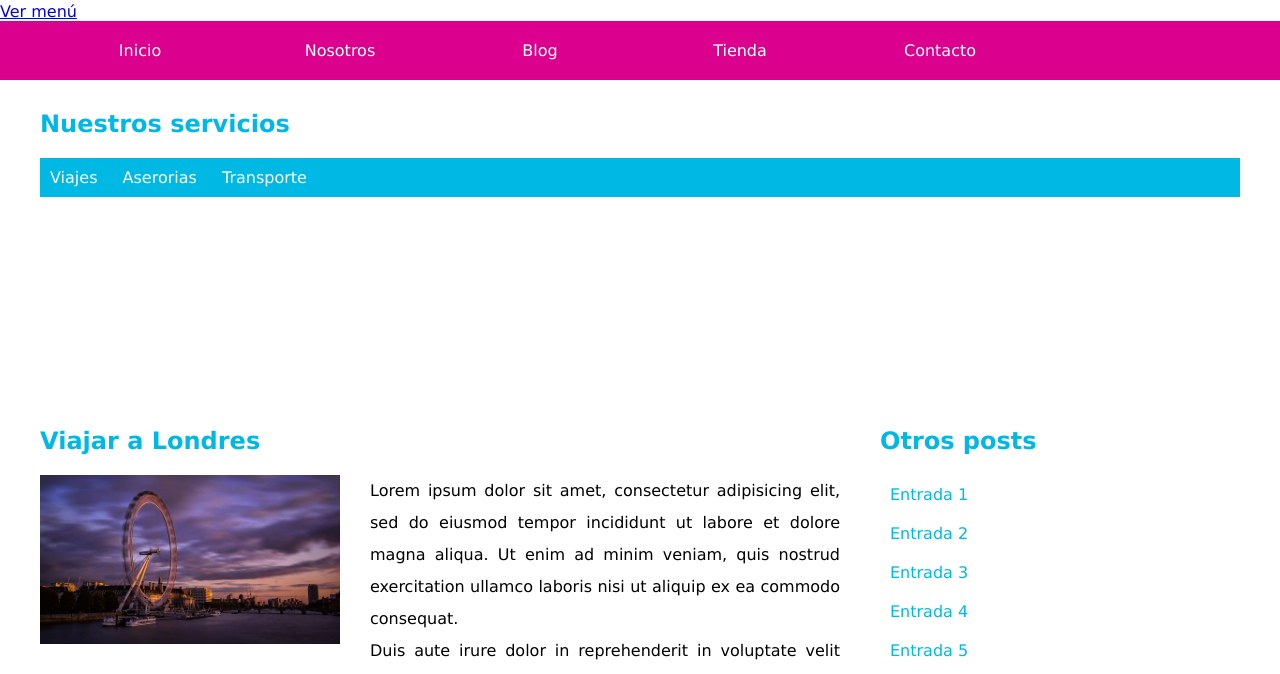
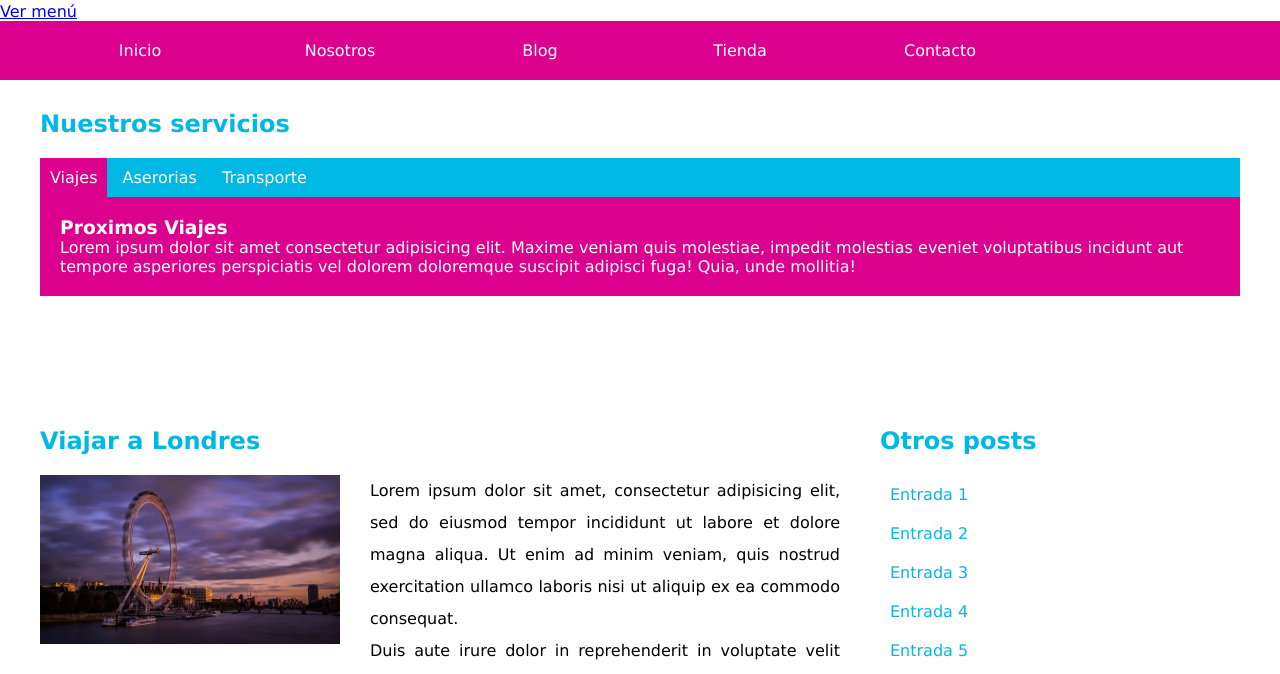
Before and after one commit to Juancaceres963/Aprendiendo-jQuery, a plain HTML site: page index.html in a window 1280 px wide. Both pictures are taken after a click on the link "Viajes". Shown: the part 122-796 px from the top of the page. Drawn offline with Linux system fonts and the light colour scheme.

Commit message:
Nav desplegable con jQuery

```diff
--- a/css/estilos.css
+++ b/css/estilos.css
@@ -15,7 +15,7 @@ header {
   padding: 20px 0;
 }
 .activo {
-    border: 5px solid yellow;
+    background-color: #db008d;
 }
 div.contenedor {
   width: 1200px;
@@ -100,9 +100,10 @@ div.nuestros-servicios > div {
   position: absolute;
   left: 0;
   top: 0;
-  background-color: #e1e1e1;
+  background-color: #db008d;
   padding: 20px;
   display: none;
+  color: #ffffff;
 }
 /** Entradas de post**/
 article {
--- a/index.html
+++ b/index.html
@@ -44,9 +44,9 @@
     <div class="contenedor servicios">
       <h2>Nuestros servicios</h2>
       <nav>
-        <a href="#" id="viajes">Viajes</a>
-        <a href="#" id="aserorias">Aserorias</a>
-        <a href="#" id="transporte">Transporte</a>
+        <a href="#viajes">Viajes</a>
+        <a href="#aserorias">Aserorias</a>
+        <a href="#transporte">Transporte</a>
       </nav>
       <div class="nuestros-servicios">
         <div id="viajes">
--- a/js/script.js
+++ b/js/script.js
@@ -26,6 +26,17 @@
 $(document).ready(function () {
   "use strict";
 
+  $(".servicios nav a").on("click", mostrarEnlaces);
+
+  function mostrarEnlaces(){
+    $(".servicios nav a").removeClass("activo");
+    $(this).addClass("activo");
+    var enlace = $(this).attr("href");
+    $(".nuestros-servicios div").fadeOut();
+    $(enlace).fadeIn();
+
+    return false;
+  }
   //=========== Metodos =================
 
   // //Remove
```
